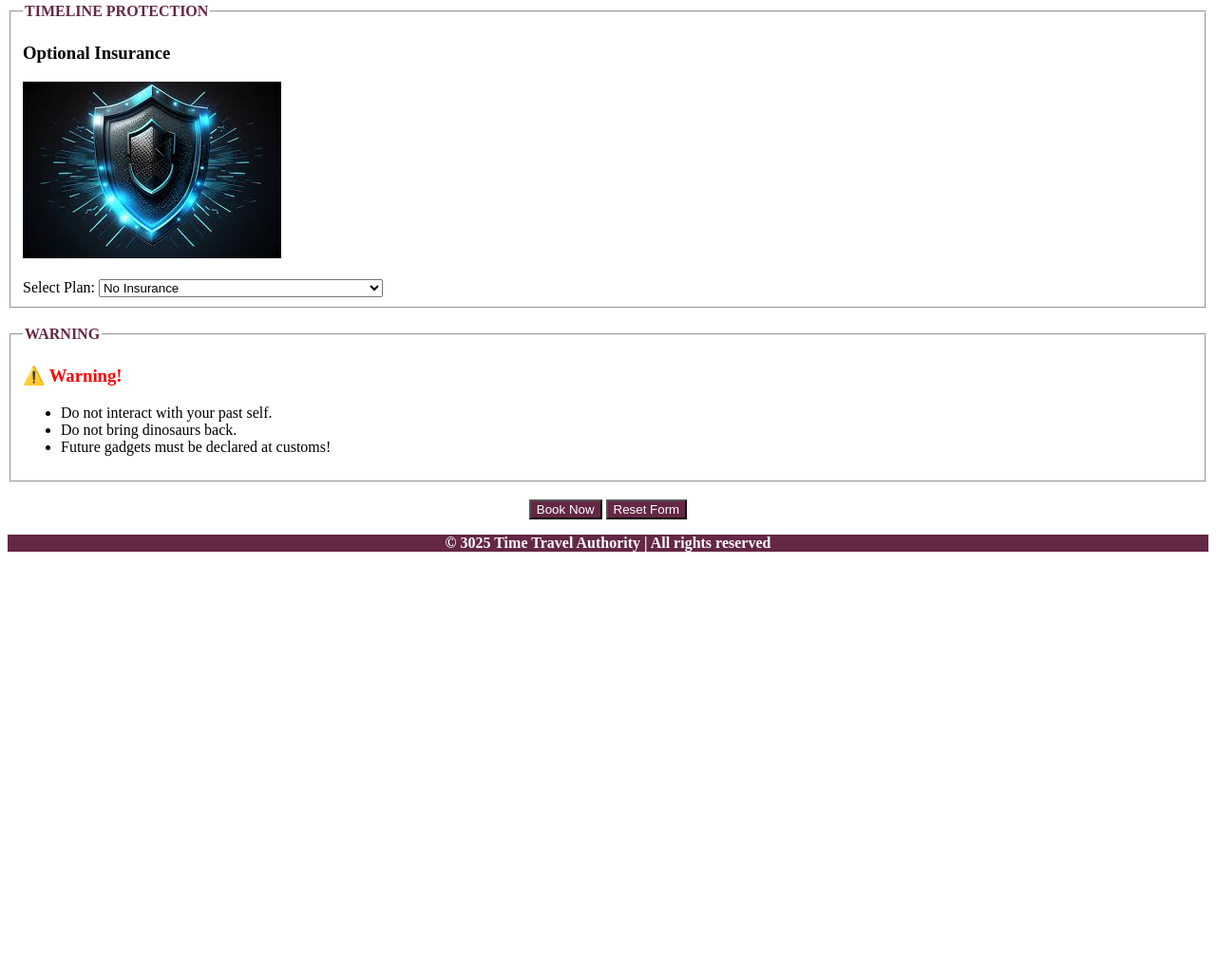
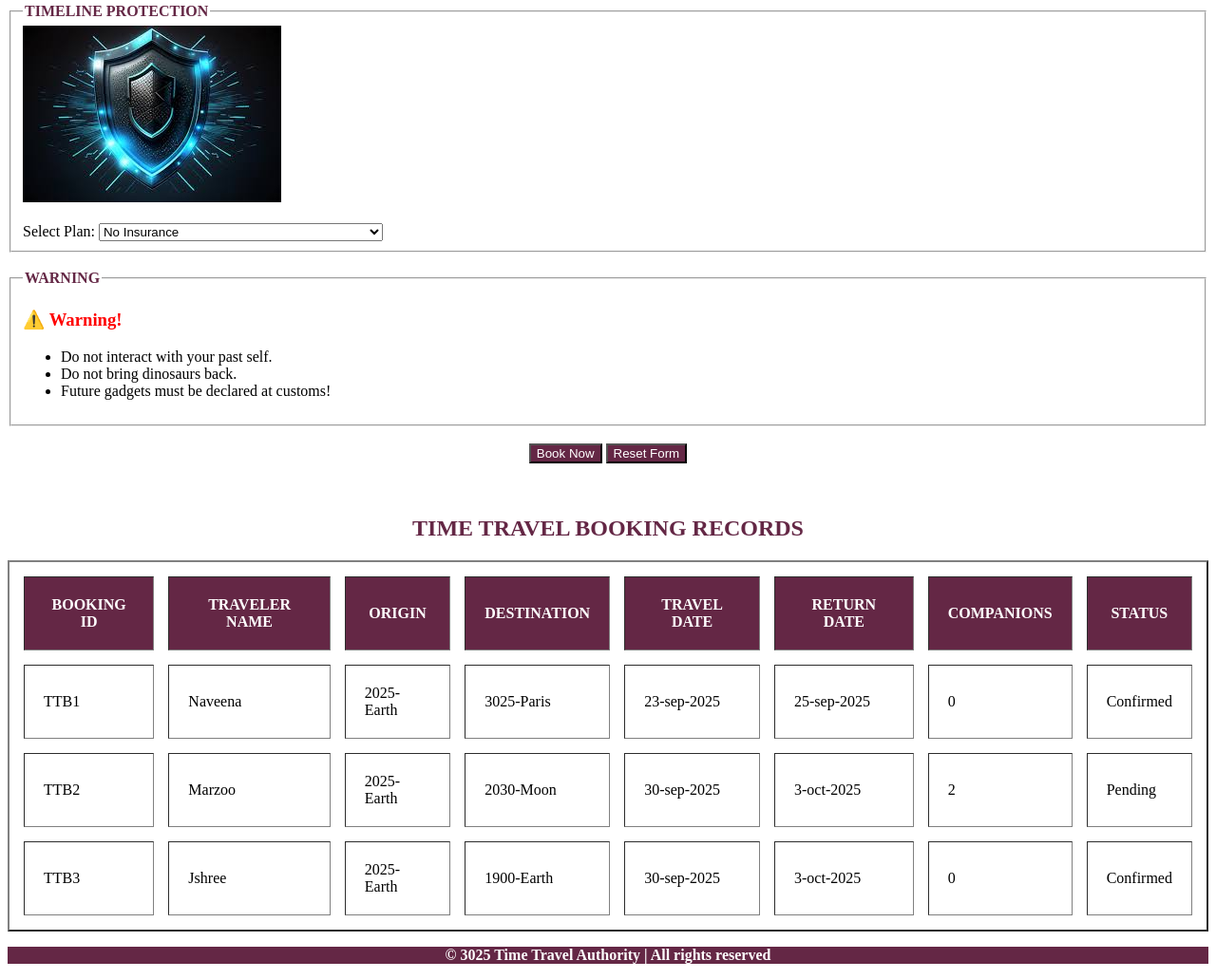
Before and after one commit to Naveena-460/TimeTravel, a plain HTML site: page Day6/Time.html in a window 1280 px wide. Shown: the part 1544-2575 px from the top of the page at 95% size. Before the commit the page ends 2141 px from the top, so only its background shows below. Drawn offline with Linux system fonts and the light colour scheme.

Commit message:
Update Time.html

```diff
--- a/Day6/Time.html
+++ b/Day6/Time.html
@@ -39,7 +39,7 @@
     <input type="radio" required>Future<br><br>
 
     <label>Enter Year:</label>
-    <input type="number" min="0" max="9999" placeholder="Ex: 3025 or 1850" required><br><br>
+    <input type="number" placeholder="Ex: 3025 or 1850" required><br><br>
 
     <label>Date & Time of Arrival:</label>
     <input type="datetime-local" required><br><br>
@@ -110,11 +110,11 @@
 
     <fieldset>
       <legend style="color:#642745;"><b>TIMELINE PROTECTION</b></legend>
-      <h3>Optional Insurance</h3>
+
       <img src="assets/img2.jpg" alt="Timeline Shield" ><br><br>
 
-      <label for="insurance">Select Plan:</label>
-      <select id="insurance" name="insurance_plan">
+      <label>Select Plan:</label>
+      <select>
         <option>No Insurance</option>
         <option>Basic – Lost in Past Cover</option>
         <option>Premium – Future Shock Safety</option>
@@ -141,9 +141,54 @@
     </center>
 
   </form>
-
+  <br><br>
+  <center>
+   <h2 style="color: #642745;">TIME TRAVEL BOOKING RECORDS</h2>
+  <table border="2" cellpadding="20" cellspacing="15">
+  <thead style="background-color: #642745;color:white;">
+    <th>BOOKING ID</th>
+    <th>TRAVELER NAME</th>
+    <th>ORIGIN</th>
+    <th>DESTINATION</th>
+    <th>TRAVEL DATE</th>
+    <th>RETURN DATE</th>
+    <th>COMPANIONS</th>
+    <th>STATUS</th>
+  </thead>
+  <tbody>
+    <tr>
+      <td>TTB1</td>
+      <td>Naveena</td>
+      <td>2025-Earth</td>
+      <td>3025-Paris</td>
+      <td>23-sep-2025</td>
+      <td>25-sep-2025</td>
+      <td>0</td>
+      <td>Confirmed</td>
+    </tr>
+    <tr>
+      <td>TTB2</td>
+      <td>Marzoo</td>
+      <td>2025-Earth</td>
+      <td>2030-Moon</td>
+      <td>30-sep-2025</td>
+      <td>3-oct-2025</td>
+      <td>2</td>
+      <td>Pending</td>
+    </tr>
+    <tr>
+      <td>TTB3</td>
+      <td>Jshree</td>
+      <td>2025-Earth</td>
+      <td>1900-Earth</td>
+      <td>30-sep-2025</td>
+      <td>3-oct-2025</td>
+      <td>0</td>
+      <td>Confirmed</td>
+    </tr>
+  </tbody>
+</table>
   <footer style="background-color:#642745;color:white;">
-    <center>
       <p><b>&copy; 3025 Time Travel Authority | All rights reserved</b></p>
     </center>
   </footer>
```
